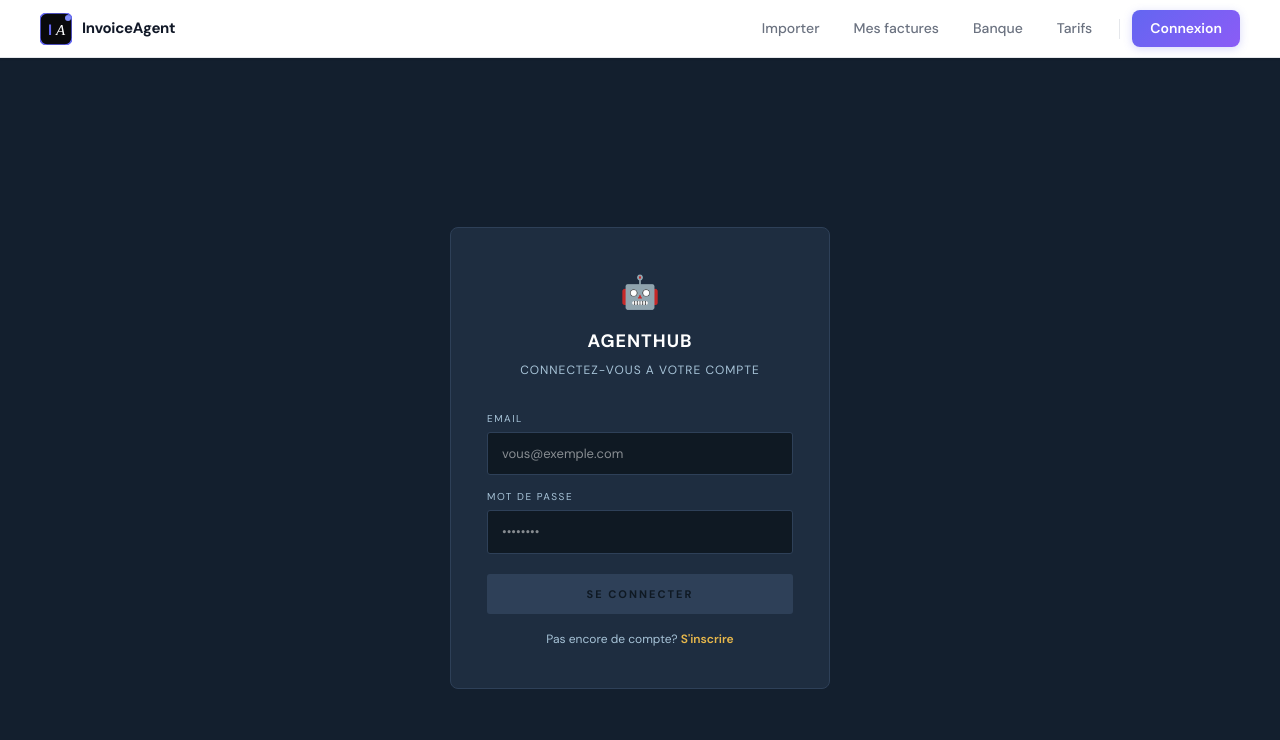
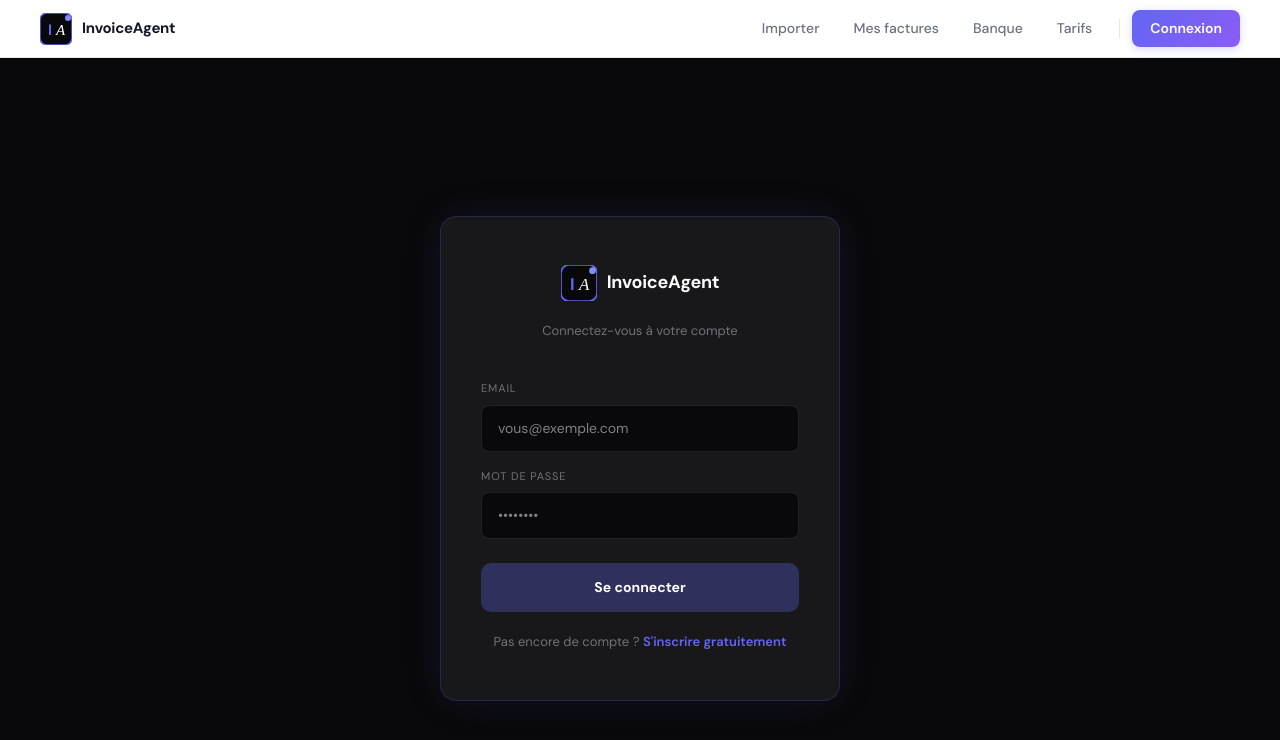
Before and after one commit to gentuar333-max/invoice-ai, a Next.js app: page /auth/login in a window 1280 px wide. Shown: the top 740 px of the page. Built offline with nearby package versions, Linux system fonts and the light colour scheme.

Commit message:
rebrand LoginContent InvoiceAgent

```diff
--- a/components/LoginContent.tsx
+++ b/components/LoginContent.tsx
@@ -2,12 +2,12 @@
 import { useState } from "react";
 import { useRouter } from "next/navigation";
 
-const BG = "#131f2e";
-const CARD = "#1e2d40";
-const BORDER = "#2e4058";
-const GOLD = "#e8b84b";
-const TEXT = "#ffffff";
-const MUTED = "#a8c4d8";
+const BG = "#09090b";
+const CARD = "#18181b";
+const BORDER = "rgba(99,102,241,0.2)";
+const ACCENT = "#6366f1";
+const TEXT = "#fafafa";
+const MUTED = "#71717a";
 
 export default function LoginContent() {
   const [email, setEmail] = useState("");
@@ -28,7 +28,7 @@ export default function LoginContent() {
       const supabase = createClient();
 
       if (mode === "register") {
-        const { error, data } = await supabase.auth.signUp({ email, password });
+        const { error } = await supabase.auth.signUp({ email, password });
         if (error) throw error;
 
         await fetch("/api/email", {
@@ -37,7 +37,7 @@ export default function LoginContent() {
           body: JSON.stringify({ type: "welcome", to: email, data: {} }),
         });
 
-        setSuccess("Compte cree! Connectez-vous maintenant.");
+        setSuccess("Compte créé ! Connectez-vous maintenant.");
         setMode("login");
 
       } else {
@@ -45,7 +45,7 @@ export default function LoginContent() {
 
         if (error) {
           if (error.message.includes("Email not confirmed")) {
-            setError("Votre email n'est pas encore confirme. Verifiez votre boite mail.");
+            setError("Votre email n'est pas encore confirmé. Vérifiez votre boite mail.");
           } else if (error.message.includes("Invalid login credentials")) {
             setError("Email ou mot de passe incorrect.");
           } else {
@@ -78,49 +78,57 @@ export default function LoginContent() {
 
   return (
     <div style={{ minHeight: "100vh", background: BG, display: "flex", alignItems: "center", justifyContent: "center", padding: "20px", fontFamily: "'DM Sans', sans-serif" }}>
-      <div style={{ background: CARD, border: `1px solid ${BORDER}`, borderRadius: 8, padding: "40px 36px", width: "100%", maxWidth: 380 }}>
+      <div style={{ background: CARD, border: `1px solid ${BORDER}`, borderRadius: 16, padding: "48px 40px", width: "100%", maxWidth: 400, boxShadow: "0 0 40px rgba(99,102,241,0.1)" }}>
 
-        <div style={{ textAlign: "center", marginBottom: 32 }}>
-          <div style={{ fontSize: 32, marginBottom: 12 }}>🤖</div>
-          <h1 style={{ fontSize: 18, fontWeight: 700, color: TEXT, letterSpacing: 1, textTransform: "uppercase", marginBottom: 6 }}>AgentHub</h1>
-          <p style={{ fontSize: 12, color: MUTED, letterSpacing: 1 }}>
-            {mode === "login" ? "CONNECTEZ-VOUS A VOTRE COMPTE" : "CREEZ VOTRE COMPTE"}
+        {/* LOGO */}
+        <div style={{ textAlign: "center", marginBottom: 40 }}>
+          <div style={{ display: "inline-flex", alignItems: "center", gap: 10, marginBottom: 20 }}>
+            <svg width="36" height="36" viewBox="0 0 32 32" fill="none" xmlns="http://www.w3.org/2000/svg">
+              <rect width="32" height="32" rx="7" fill="#09090b" stroke="#6366f1" strokeWidth="1.5"/>
+              <text x="8" y="22" fill="#6366f1" fontSize="15" fontWeight="700" fontFamily="'DM Sans',sans-serif">I</text>
+              <text x="16" y="22" fill="white" fontSize="15" fontWeight="300" fontFamily="serif" fontStyle="italic">A</text>
+              <circle cx="28" cy="5" r="3" fill="#818cf8"/>
+            </svg>
+            <span style={{ fontSize: 18, fontWeight: 700, color: TEXT, letterSpacing: "-0.3px" }}>InvoiceAgent</span>
+          </div>
+          <p style={{ fontSize: 13, color: MUTED }}>
+            {mode === "login" ? "Connectez-vous à votre compte" : "Créez votre compte gratuit"}
           </p>
         </div>
 
-        <div style={{ display: "flex", flexDirection: "column", gap: 14, marginBottom: 20 }}>
+        <div style={{ display: "flex", flexDirection: "column", gap: 16, marginBottom: 24 }}>
           <div>
-            <label style={{ fontSize: 10, color: MUTED, letterSpacing: 1.5, textTransform: "uppercase", display: "block", marginBottom: 6 }}>EMAIL</label>
+            <label style={{ fontSize: 11, color: MUTED, letterSpacing: "0.08em", textTransform: "uppercase", display: "block", marginBottom: 8 }}>Email</label>
             <input
               type="email"
               value={email}
               onChange={(e) => setEmail(e.target.value)}
               placeholder="vous@exemple.com"
               onKeyDown={(e) => e.key === "Enter" && handleSubmit()}
-              style={{ width: "100%", background: "#0f1923", border: `1px solid ${BORDER}`, borderRadius: 3, padding: "11px 14px", fontSize: 13, color: TEXT, outline: "none", fontFamily: "inherit", boxSizing: "border-box" }}
+              style={{ width: "100%", background: "#09090b", border: `1px solid rgba(255,255,255,0.1)`, borderRadius: 8, padding: "12px 16px", fontSize: 14, color: TEXT, outline: "none", fontFamily: "inherit", boxSizing: "border-box", transition: "border 0.2s" }}
             />
           </div>
           <div>
-            <label style={{ fontSize: 10, color: MUTED, letterSpacing: 1.5, textTransform: "uppercase", display: "block", marginBottom: 6 }}>MOT DE PASSE</label>
+            <label style={{ fontSize: 11, color: MUTED, letterSpacing: "0.08em", textTransform: "uppercase", display: "block", marginBottom: 8 }}>Mot de passe</label>
             <input
               type="password"
               value={password}
               onChange={(e) => setPassword(e.target.value)}
               placeholder="••••••••"
               onKeyDown={(e) => e.key === "Enter" && handleSubmit()}
-              style={{ width: "100%", background: "#0f1923", border: `1px solid ${BORDER}`, borderRadius: 3, padding: "11px 14px", fontSize: 13, color: TEXT, outline: "none", fontFamily: "inherit", boxSizing: "border-box" }}
+              style={{ width: "100%", background: "#09090b", border: `1px solid rgba(255,255,255,0.1)`, borderRadius: 8, padding: "12px 16px", fontSize: 14, color: TEXT, outline: "none", fontFamily: "inherit", boxSizing: "border-box" }}
             />
           </div>
         </div>
 
         {error && (
-          <div style={{ background: "#ef444415", border: "1px solid #ef444440", borderRadius: 3, padding: "10px 14px", color: "#ef4444", fontSize: 12, marginBottom: 14, lineHeight: 1.6 }}>
+          <div style={{ background: "rgba(239,68,68,0.08)", border: "1px solid rgba(239,68,68,0.3)", borderRadius: 8, padding: "12px 16px", color: "#ef4444", fontSize: 13, marginBottom: 16, lineHeight: 1.6 }}>
             {error}
           </div>
         )}
 
         {success && (
-          <div style={{ background: "#4ade8015", border: "1px solid #4ade8040", borderRadius: 3, padding: "10px 14px", color: "#4ade80", fontSize: 12, marginBottom: 14, lineHeight: 1.6 }}>
+          <div style={{ background: "rgba(74,222,128,0.08)", border: "1px solid rgba(74,222,128,0.3)", borderRadius: 8, padding: "12px 16px", color: "#4ade80", fontSize: 13, marginBottom: 16, lineHeight: 1.6 }}>
             ✓ {success}
           </div>
         )}
@@ -128,29 +136,35 @@ export default function LoginContent() {
         <button
           onClick={handleSubmit}
           disabled={loading || !email || !password}
-          style={{ width: "100%", background: loading || !email || !password ? BORDER : GOLD, color: "#0f1923", border: "none", padding: "12px", borderRadius: 3, fontSize: 11, fontWeight: 800, cursor: loading || !email || !password ? "not-allowed" : "pointer", letterSpacing: 2, textTransform: "uppercase", marginBottom: 16 }}
+          style={{ width: "100%", background: loading || !email || !password ? "rgba(99,102,241,0.3)" : ACCENT, color: "white", border: "none", padding: "14px", borderRadius: 10, fontSize: 14, fontWeight: 700, cursor: loading || !email || !password ? "not-allowed" : "pointer", marginBottom: 20, transition: "background 0.2s" }}
         >
-          {loading ? "CHARGEMENT..." : mode === "login" ? "SE CONNECTER" : "CREER UN COMPTE"}
+          {loading ? "Chargement..." : mode === "login" ? "Se connecter" : "Créer mon compte"}
         </button>
 
-        <p style={{ textAlign: "center", fontSize: 12, color: MUTED }}>
+        <p style={{ textAlign: "center", fontSize: 13, color: MUTED }}>
           {mode === "login" ? (
             <>
-              Pas encore de compte?{" "}
-              <button onClick={() => { setMode("register"); setError(""); setSuccess(""); }} style={{ background: "none", border: "none", color: GOLD, cursor: "pointer", fontSize: 12, fontWeight: 600 }}>
-                S'inscrire
+              Pas encore de compte ?{" "}
+              <button onClick={() => { setMode("register"); setError(""); setSuccess(""); }} style={{ background: "none", border: "none", color: ACCENT, cursor: "pointer", fontSize: 13, fontWeight: 600 }}>
+                S'inscrire gratuitement
               </button>
             </>
           ) : (
             <>
-              Deja un compte?{" "}
-              <button onClick={() => { setMode("login"); setError(""); setSuccess(""); }} style={{ background: "none", border: "none", color: GOLD, cursor: "pointer", fontSize: 12, fontWeight: 600 }}>
+              Déjà un compte ?{" "}
+              <button onClick={() => { setMode("login"); setError(""); setSuccess(""); }} style={{ background: "none", border: "none", color: ACCENT, cursor: "pointer", fontSize: 13, fontWeight: 600 }}>
                 Se connecter
               </button>
             </>
           )}
         </p>
 
+        {mode === "register" && (
+          <p style={{ textAlign: "center", fontSize: 11, color: "#3f3f46", marginTop: 16, lineHeight: 1.6 }}>
+            Plan gratuit · 5 factures/mois · Sans carte bancaire
+          </p>
+        )}
+
       </div>
     </div>
   );
```
